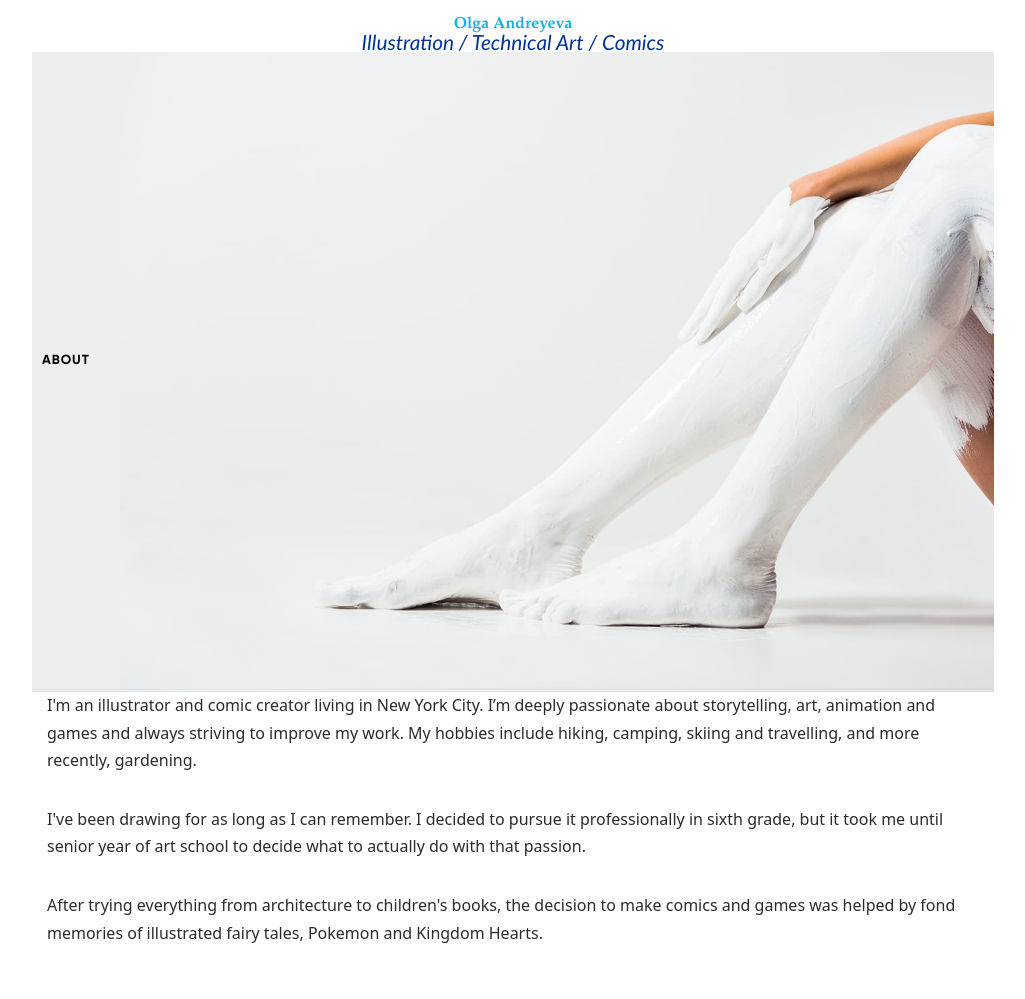
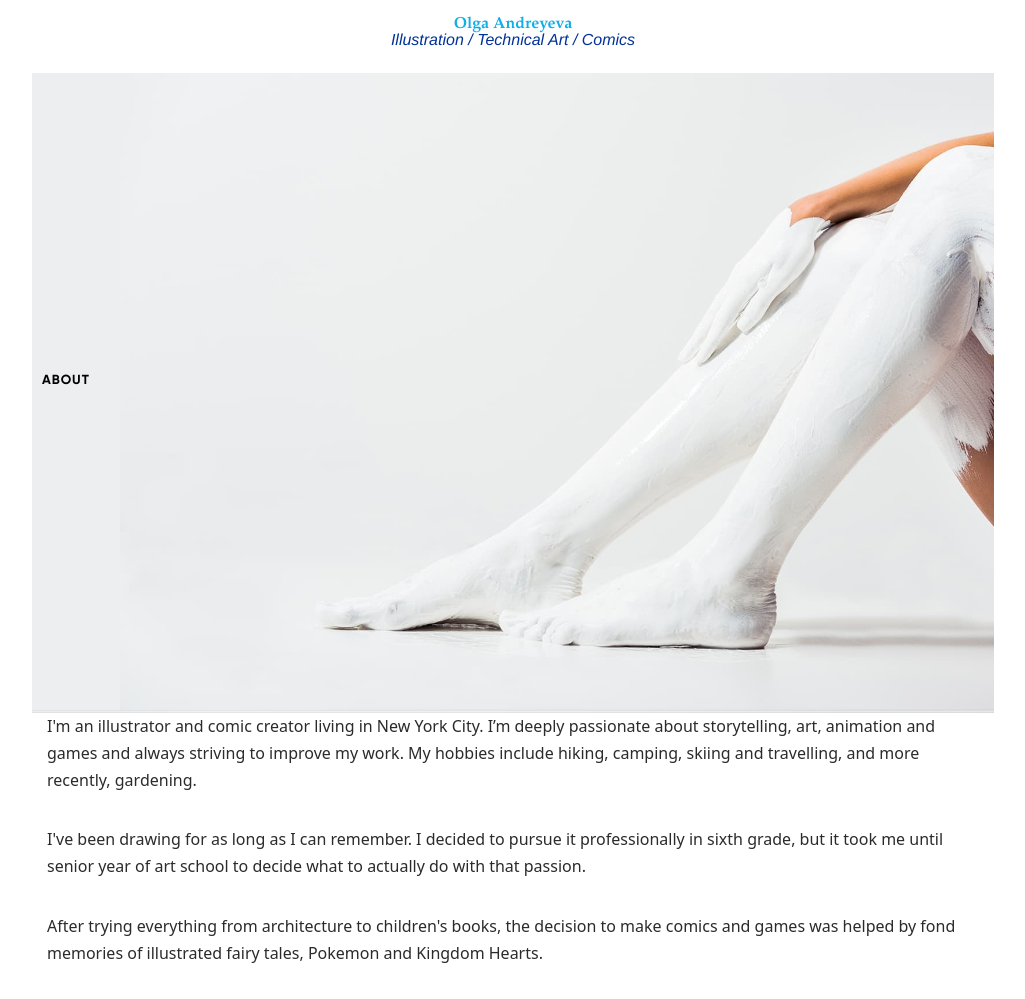
Before and after one commit to OlgaAndreyeva/OlgaAndreyeva.github.io, a PHP site: page /about.html in a window 1280 px wide. Shown: the part 46-1045 px from the top of the page, without its empty margins (127-1152 px from the left). Before the commit the page ends 989 px from the top, so only its background shows below. Run offline with PHP 8.4, Linux system fonts and the light colour scheme; some libraries are stand-ins or nearby versions.

Commit message:
editing size of subtitle/desc

```diff
--- a/about.html
+++ b/about.html
@@ -20,7 +20,7 @@
 </head>
 
 
-<body class="labs-template-default single single-labs postid-2409 logged-in admin-bar no-customize-support">
+<body>
 <div class="container">
 
 <!--  Top Nav -->
@@ -37,7 +37,7 @@
 </nav>
 	<div class="wrapper">
  	<h1 class="title">Olga Andreyeva</h1>
-	<h2 class="desc">Illustration / Technical Art / Comics</h2>
+	<h4 class="desc">Illustration / Technical Art / Comics</h4>
 
 	<div class="intro">
 		<h3 class="head-nav" title="Portfolio">About</h3>
--- a/files/css/labs.css
+++ b/files/css/labs.css
@@ -1,7 +1,7 @@
 /**
  * RESET
  * Reference: http://meyerweb.com/eric/tools/css/reset/
- */
+ **/
 
 html, body, div, span, applet, object, iframe,
 h1, h2, h3, h4, h5, h6, p, blockquote, pre,
@@ -31,7 +31,7 @@ footer, header, hgroup, main, menu, nav, section {
 
 body {
   line-height: 1.618;
-  font-family: Arial, Helvetica, sans-serif;
+  font-family: Gotham, "Helvetica Neue", Helvetica, Arial, "sans-serif";
 }
 
 ol, ul {
@@ -84,7 +84,7 @@ h1 {
 }
 
 h2 {
-  font-size: 1em;
+  font-size: 1.5em;
 }
 
 h3 {
@@ -95,9 +95,16 @@ h4 {
   font-size: 1em;
 }
 
+
+
 /**
  * BOX HACKING
  */
+
+img, video {
+  max-width: 100%;
+  vertical-align: middle;
+}
 
 html {
   box-sizing: border-box;
--- a/files/css/masonry.css
+++ b/files/css/masonry.css
@@ -2,6 +2,8 @@
 body {
   background: #f9f9f9;
   color: #465665;
+  line-height: 1.618;
+  font-family: Gotham, "Helvetica Neue", Helvetica, Arial, "sans-serif";
 }
 
 a.head-nav {
@@ -18,16 +20,16 @@ a.head-nav {
 }
 
 /* The description */
-.desc {
-  font-style: italic;
-  font-family:"Gill Sans", "Gill Sans MT", "Myriad Pro", "DejaVu Sans Condensed", Helvetica, Arial, "sans-serif";
-  color: #003297;
+.desc{
+	font-weight: 100;
+	font-style: italic;
+	font-family:  Gotham, "Helvetica Neue", Helvetica, Arial, "sans-serif";
+	color: #003297;
+	font-size: 1em;
 }
 
 /* Text-centering */
-.title,
-.desc,
-.intro {
+.title,.desc,.intro{
   text-align: center;
 }
 
@@ -75,7 +77,7 @@ a.head-nav {
 /* Masonry on big screens */
 @media only screen and (min-width: 1024px) {
   .desc {
-    font-size: 1.3em;
+    font-size: 1em;
   }
 
   .intro {
--- a/index.html
+++ b/index.html
@@ -6,6 +6,7 @@
 
 	<title>Olga Andreyeva Art Portfolio</title>
 
+<!--	masonry css	-->
 	<link rel="stylesheet" href="files/css/labs.css">
 	<link rel="stylesheet" href="files/css/masonry.css">
 
@@ -21,7 +22,7 @@
 
 </head>
 
-<body class="labs-template-default single single-labs postid-2409 logged-in admin-bar no-customize-support">
+<body>
 <div class="container">
 
 <!--  Top Nav -->
@@ -40,7 +41,7 @@
 
   <div class="wrapper">
     <h1 class="title">Olga Andreyeva</h1>
-    <h2 class="desc">Illustration / Technical Art / Comics</h2>
+    <h4 class="desc">Illustration / Technical Art / Comics</h4>
     <div class="intro">
       <h3 class="head-nav" title="Portfolio">Portfolio</h3>
 	  </div>
```
